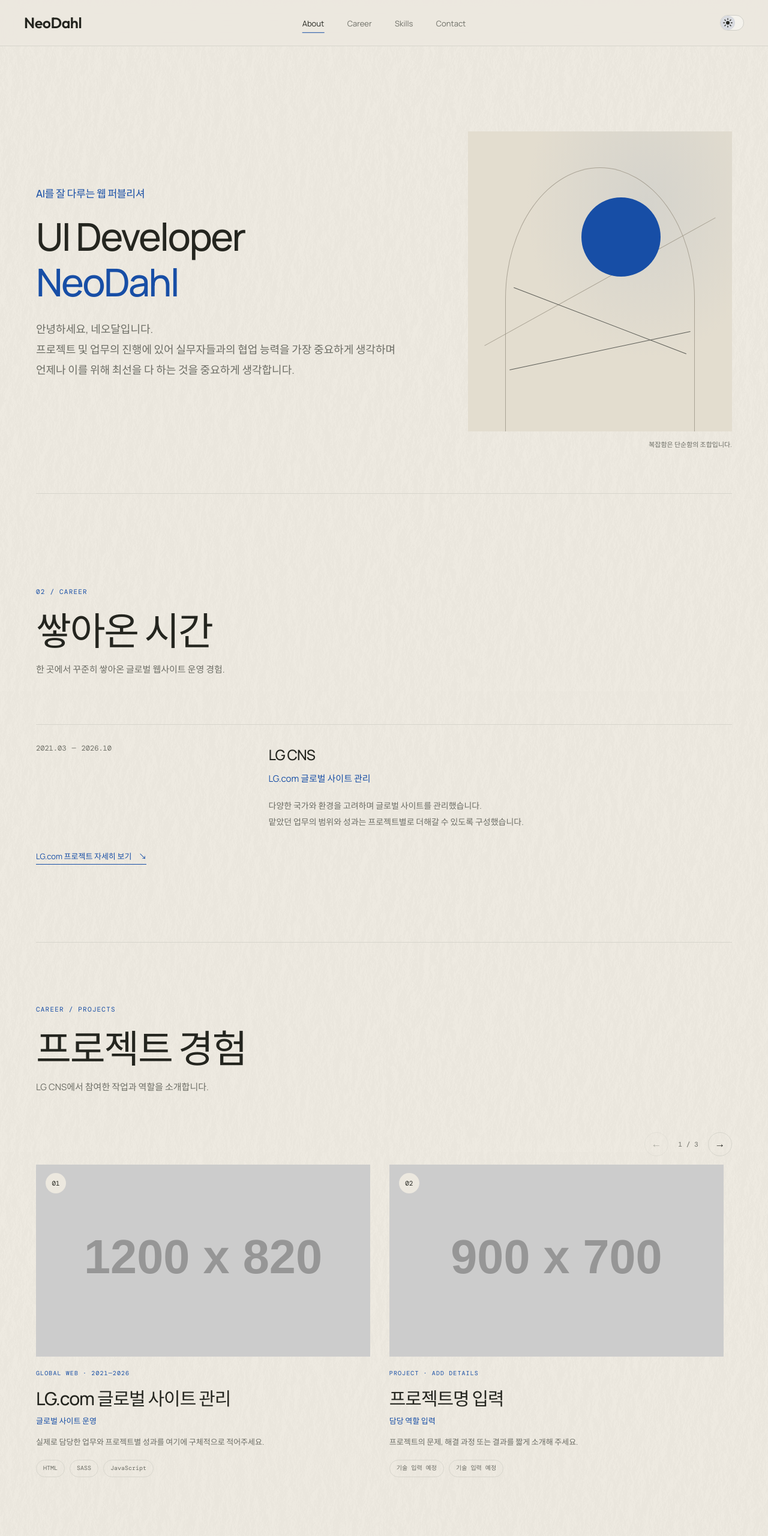
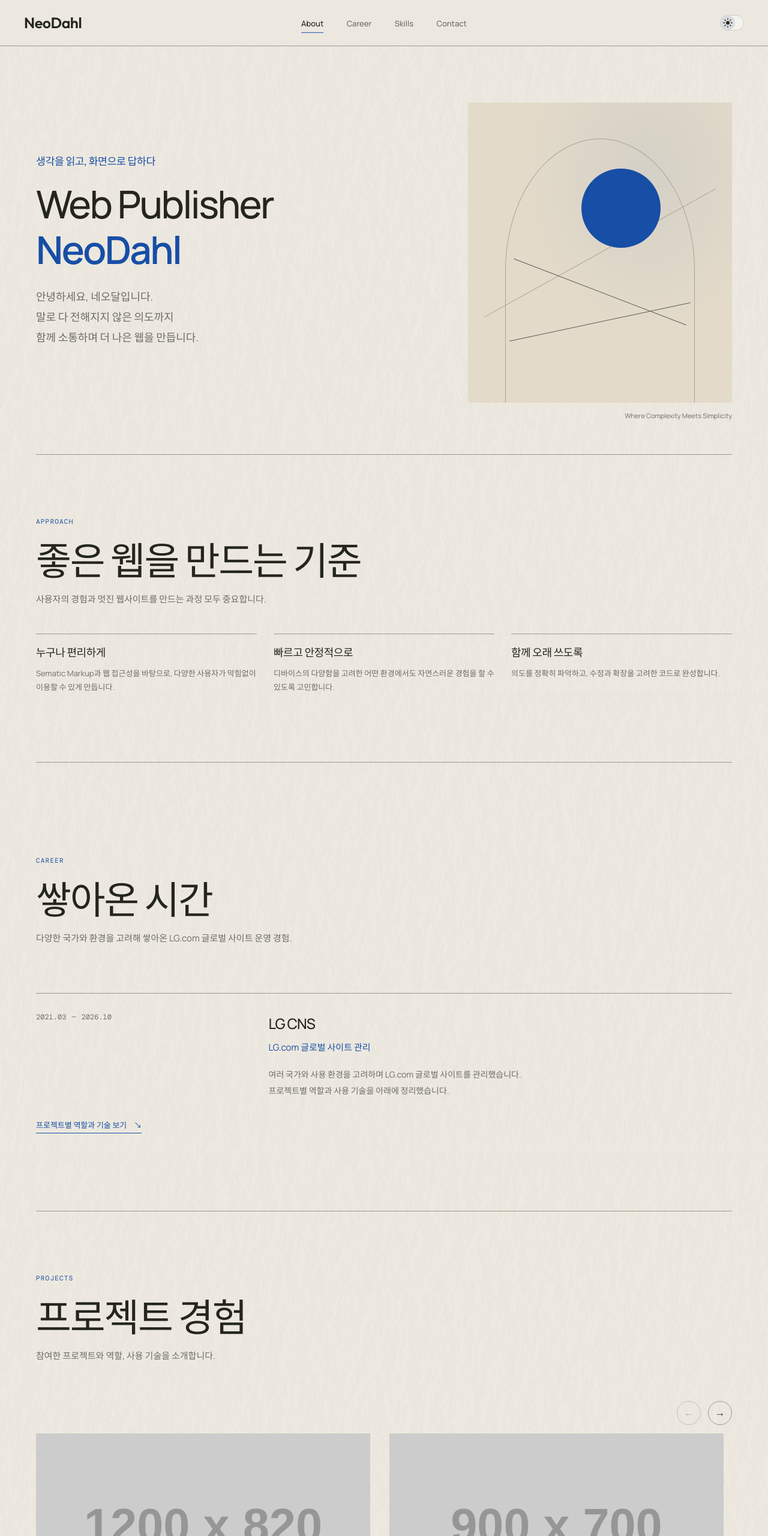
Before and after one commit to neodahl/newPortfolio, a website built with Vite: page src/index.pug in a window 1280 px wide. Shown: the top 2560 px of the page at 60% size. Built offline with nearby package versions, Linux system fonts and the light colour scheme; placeholder pictures from the web are drawn by us.

Commit message:
about 추가

```diff
--- a/src/index.pug
+++ b/src/index.pug
@@ -4,7 +4,7 @@ html(lang="ko")
     meta(charset="UTF-8")
     meta(name="viewport" content="width=device-width, initial-scale=1.0")
     meta(name="theme-color" content="#ece8df")
-    meta(name="description" content="웹 퍼블리셔 NeoDahl의 소개와 경력, 기술, 프로젝트를 담은 포트폴리오입니다.")
+    meta(name="description" content="상대의 의도를 세심하게 읽고, 웹 화면으로 구현하는 웹 퍼블리셔 NeoDahl의 포트폴리오입니다.")
     title NeoDahl — Web Publisher Portfolio
     link(rel="preconnect" href="https://fonts.googleapis.com")
     link(rel="preconnect" href="https://fonts.gstatic.com" crossorigin)
@@ -40,26 +40,43 @@ html(lang="ko")
     main#main-content
       section#about.about-section.section-shell(aria-labelledby="about-title")
         .about-section__intro
-          p.about-section__kicker AI를 잘 다루는 웹 퍼블리셔
+          p.about-section__kicker 생각을 읽고, 화면으로 답하다
           h1#about-title.about-section__title
-            | UI Developer
+            | Web Publisher
             br
             em NeoDahl
           p.about-section__summary
             | 안녕하세요, 네오달입니다.
             br
-            | 프로젝트 및 업무의 진행에 있어 실무자들과의 협업 능력을 가장 중요하게 생각하며 언제나 이를 위해 최선을 다 하는 것을 중요하게 생각합니다.
+            | 말로 다 전해지지 않은 의도까지
+            br
+            | 함께 소통하며 더 나은 웹을 만듭니다.
         .about-section__art(aria-hidden="true")
           .about-art__frame
             .about-art__sun
             .about-art__line.about-art__line--one
             .about-art__line.about-art__line--two
-          p.about-section__note 복잡함은 단순함의 조합입니다.
+          p.about-section__note Where Complexity Meets Simplicity
+      section#approach.approach-section.section-shell(aria-labelledby="approach-title")
+        .approach-section__heading.section-heading
+          p.section-heading__eyebrow APPROACH
+          h2#approach-title.section-heading__title 좋은 웹을 만드는 기준
+          p.section-heading__description 사용자의 경험과 멋진 웹사이트를 만드는 과정 모두 중요합니다.
+        .approach-grid
+          article.approach-card
+            h3.approach-card__title 누구나 편리하게
+            p.approach-card__description Sematic Markup과 웹 접근성을 바탕으로, 다양한 사용자가 막힘없이 이용할 수 있게 만듭니다.
+          article.approach-card
+            h3.approach-card__title 빠르고 안정적으로
+            p.approach-card__description 디바이스의 다양함을 고려한 어떤 환경에서도 자연스러운 경험을 할 수 있도록 고민합니다.
+          article.approach-card
+            h3.approach-card__title 함께 오래 쓰도록
+            p.approach-card__description 의도를 정확히 파악하고, 수정과 확장을 고려한 코드로 완성합니다.
       section#career.career-section.section-shell(aria-labelledby="career-title")
         .section-heading
-          p.section-heading__eyebrow 02 / CAREER
+          p.section-heading__eyebrow CAREER
           h2#career-title.section-heading__title 쌓아온 시간
-          p.section-heading__description 한 곳에서 꾸준히 쌓아온 글로벌 웹사이트 운영 경험.
+          p.section-heading__description 다양한 국가와 환경을 고려해 쌓아온 LG.com 글로벌 사이트 운영 경험.
         .career-entry
           p.career-entry__period
             time(datetime="2021-03") 2021.03
@@ -69,20 +86,19 @@ html(lang="ko")
             h3.career-entry__company LG CNS
             p.career-entry__role LG.com 글로벌 사이트 관리
             p.career-entry__description
-              | 다양한 국가와 환경을 고려하며 글로벌 사이트를 관리했습니다.
+              | 여러 국가와 사용 환경을 고려하며 LG.com 글로벌 사이트를 관리했습니다.
               br
-              | 맡았던 업무의 범위와 성과는 프로젝트별로 더해갈 수 있도록 구성했습니다.
-        a.career-project-link(href="#projects") LG.com 프로젝트 자세히 보기
+              | 프로젝트별 역할과 사용 기술을 아래에 정리했습니다.
+        a.career-project-link(href="#projects") 프로젝트별 역할과 기술 보기
         section#projects.projects-section(aria-labelledby="projects-title")
           .section-heading.section-heading--projects
-            p.section-heading__eyebrow CAREER / PROJECTS
+            p.section-heading__eyebrow PROJECTS
             h3#projects-title.section-heading__title 프로젝트 경험
-            p.section-heading__description LG CNS에서 참여한 작업과 역할을 소개합니다.
+            p.section-heading__description 참여한 프로젝트와 역할, 사용 기술을 소개합니다.
           .project-slider
             .project-slider__controls(aria-label="프로젝트 슬라이드 조작")
               button.project-slider__button.project-slider__button--previous(type="button" aria-label="이전 프로젝트" disabled)
                 span(aria-hidden="true") ←
-              p.project-slider__status(aria-live="polite" aria-atomic="true") 1 / 3
               button.project-slider__button.project-slider__button--next(type="button" aria-label="다음 프로젝트")
                 span(aria-hidden="true") →
             .swiper.project-slider__viewport(role="region" tabindex="0" aria-label="프로젝트 슬라이드")
@@ -90,74 +106,67 @@ html(lang="ko")
                 article.project-card.project-card--featured.swiper-slide
                   .project-card__image-wrap
                     img.project-card__image(src="https://placehold.co/1200x820/E8E3D8/34352F?text=Global+Website" alt="글로벌 웹사이트 프로젝트 이미지 자리" width="1200" height="820" loading="lazy")
-                    span.project-card__number 01
                   .project-card__content
                     p.project-card__category GLOBAL WEB · 2021—2026
                     h4.project-card__title LG.com 글로벌 사이트 관리
                     p.project-card__role 글로벌 사이트 운영
-                    p.project-card__description 실제로 담당한 업무와 프로젝트별 성과를 여기에 구체적으로 적어주세요.
+                    p.project-card__description 다양한 국가와 환경을 고려하며 LG.com 글로벌 사이트를 운영·관리했습니다.
                     ul.project-card__tags(aria-label="사용 기술")
                       li HTML
                       li SASS
                       li JavaScript
                 article.project-card.swiper-slide
                   .project-card__image-wrap
-                    img.project-card__image(src="https://placehold.co/900x700/DCD8CE/34352F?text=Project+02" alt="두 번째 프로젝트 이미지 자리" width="900" height="700" loading="lazy")
-                    span.project-card__number 02
+                    img.project-card__image(src="https://placehold.co/900x700/DCD8CE/34352F?text=Project" alt="프로젝트 이미지 자리" width="900" height="700" loading="lazy")
                   .project-card__content
-                    p.project-card__category PROJECT · ADD DETAILS
-                    h4.project-card__title 프로젝트명 입력
-                    p.project-card__role 담당 역할 입력
-                    p.project-card__description 프로젝트의 문제, 해결 과정 또는 결과를 짧게 소개해 주세요.
+                    p.project-card__category PROJECT · DETAILS TO COME
+                    h4.project-card__title 프로젝트 정보 정리 중
+                    p.project-card__role 프로젝트별 역할을 정리하고 있습니다
+                    p.project-card__description 참여 내용이 정리되는 대로 역할과 기여 과정을 추가할 예정입니다.
                     ul.project-card__tags(aria-label="사용 기술")
-                      li 기술 입력 예정
-                      li 기술 입력 예정
+                      li 기술 정리 중
+                      li 기술 정리 중
                 article.project-card.swiper-slide
                   .project-card__image-wrap
-                    img.project-card__image(src="https://placehold.co/900x700/E9E5DC/34352F?text=Project+03" alt="세 번째 프로젝트 이미지 자리" width="900" height="700" loading="lazy")
-                    span.project-card__number 03
+                    img.project-card__image(src="https://placehold.co/900x700/E9E5DC/34352F?text=Project" alt="프로젝트 이미지 자리" width="900" height="700" loading="lazy")
                   .project-card__content
-                    p.project-card__category PROJECT · ADD DETAILS
-                    h4.project-card__title 프로젝트명 입력
-                    p.project-card__role 담당 역할 입력
-                    p.project-card__description 프로젝트의 문제, 해결 과정 또는 결과를 짧게 소개해 주세요.
+                    p.project-card__category PROJECT · DETAILS TO COME
+                    h4.project-card__title 프로젝트 정보 정리 중
+                    p.project-card__role 프로젝트별 역할을 정리하고 있습니다
+                    p.project-card__description 참여 내용이 정리되는 대로 역할과 기여 과정을 추가할 예정입니다.
                     ul.project-card__tags(aria-label="사용 기술")
-                      li 기술 입력 예정
-                      li 기술 입력 예정
+                      li 기술 정리 중
+                      li 기술 정리 중
       section#skills.skills-section.section-shell(aria-labelledby="skills-title")
         .section-heading
-          p.section-heading__eyebrow 03 / SKILLS
-          h2#skills-title.section-heading__title 익숙한 도구와 기술
-          p.section-heading__description 다양한 웹 환경에 맞춰 화면을 구현하고, 팀과 함께 안정적으로 운영해 왔습니다.
+          p.section-heading__eyebrow SKILLS
+          h2#skills-title.section-heading__title 화면을 완성하는 기술
+          p.section-heading__description 의도를 화면으로 옮기기 위해 사용하는 마크업·스타일·인터랙션 기술과 협업 도구입니다.
         .skills-grid
           article.skill-card
-            p.skill-card__number 01
             h3.skill-card__title 마크업
             ul.skill-card__list(aria-label="마크업 기술")
               li HTML
           article.skill-card
-            p.skill-card__number 02
             h3.skill-card__title 스타일
             ul.skill-card__list(aria-label="스타일 기술")
               li SASS
           article.skill-card
-            p.skill-card__number 03
             h3.skill-card__title 인터랙션
             ul.skill-card__list(aria-label="인터랙션 기술")
               li Vanilla JS
               li jQuery
           article.skill-card
-            p.skill-card__number 04
             h3.skill-card__title 협업과 운영
             ul.skill-card__list(aria-label="협업 도구")
               li Git
               li JIRA
       section#contact.contact-section.section-shell(aria-labelledby="contact-title")
         .section-heading
-          p.section-heading__eyebrow 04 / CONTACT
-          h2#contact-title.section-heading__title 다음 이야기를 기다립니다.
+          p.section-heading__eyebrow CONTACT
+          h2#contact-title.section-heading__title 함께 만들 다음 화면
         .contact-section__bottom
-          p.contact-section__copy 함께 만들 좋은 웹에 대해 이야기해요.
+          p.contact-section__copy 좋은 웹 경험에 대한 생각을 나누고 싶습니다.
           a.contact-link(href="mailto:neodahl90@gmail.com")
             span.contact-link__email neodahl90@gmail.com
             span.contact-link__arrow(aria-hidden="true") ↗
--- a/src/scripts/main.js
+++ b/src/scripts/main.js
@@ -200,7 +200,7 @@ if ('IntersectionObserver' in window) {
   );
 
   document.querySelectorAll(
-    '.about-section__intro, .about-section__art, .section-heading, .career-entry, .career-project-link, .skill-card, .contact-section__bottom',
+    '.about-section__intro, .about-section__art, .section-heading, .approach-card, .career-entry, .career-project-link, .skill-card, .contact-section__bottom',
   )
     .forEach((element) => {
       element.classList.add('reveal-on-scroll');
@@ -213,14 +213,11 @@ const projectViewport = document.querySelector('.project-slider__viewport');
 if (projectViewport) {
   const previousButton = document.querySelector('.project-slider__button--previous');
   const nextButton = document.querySelector('.project-slider__button--next');
-  const slideStatus = document.querySelector('.project-slider__status');
   let activeProjectIndex = 0;
   let resizeTimeout;
 
   function updateProjectStatus(swiper) {
     activeProjectIndex = swiper.realIndex;
-    const slideCount = swiper.slides.length;
-    slideStatus.textContent = `${activeProjectIndex + 1} / ${slideCount}`;
     previousButton.disabled = swiper.isBeginning;
     nextButton.disabled = swiper.isEnd;
   }
@@ -272,9 +269,9 @@ if (projectViewport) {
       enabled: true,
       prevSlideMessage: '이전 프로젝트',
       nextSlideMessage: '다음 프로젝트',
-      firstSlideMessage: '첫 번째 프로젝트입니다',
+      firstSlideMessage: '첫 프로젝트입니다',
       lastSlideMessage: '마지막 프로젝트입니다',
-      slideLabelMessage: '{{index}} / {{slidesLength}}',
+      slideLabelMessage: '프로젝트',
     },
     breakpoints: {
       768: {
--- a/src/styles/main.scss
+++ b/src/styles/main.scss
@@ -26,10 +26,10 @@
   --color-surface: #e3ded4;
   --color-ink: #24251f;
   --color-muted: #6c6d65;
-  --color-line: #d7d5cc;
+  --color-line: #9d998e;
   --color-accent: #174ea6;
   --color-focus: #185abc;
-  --about-art-surface: #e3ddcf;
+  --about-art-surface: #e3dac9;
   --about-art-guide: #a29b8d;
   --about-art-crossing: #5a5b55;
   --page-texture: url("../images/paper-texture-light.png");
@@ -47,7 +47,7 @@
   --color-surface: #22231f;
   --color-ink: #f2f0e9;
   --color-muted: #b1b0a7;
-  --color-line: #41423c;
+  --color-line: #62635c;
   --color-accent: #78a9ff;
   --color-focus: #b6d0ff;
   --about-art-surface: #242a2b;
@@ -297,6 +297,7 @@ a {
 .primary-nav__link {
   position: relative;
   padding: rem(8px 0);
+  font-weight: 500;
   line-height: 1.35;
   transition:
     color 160ms ease,
@@ -518,17 +519,13 @@ a {
 .about-section {
   position: relative;
   display: grid;
-  min-height: min(rem(820px), calc(100svh - rem(76px)));
+  min-height: min(rem(780px), calc(100svh - rem(120px)));
   align-content: center;
   grid-template-columns: 1fr 0.78fr;
   align-items: center;
   column-gap: 5vw;
-  padding-top: rem(72px);
-  padding-bottom: rem(72px);
-}
-
-.about-section__intro {
-  padding-top: rem(44px);
+  padding-top: rem(48px);
+  padding-bottom: rem(48px);
 }
 
 .about-section__kicker,
@@ -561,6 +558,7 @@ a {
 .about-section__title em {
   color: var(--color-accent);
   font-style: normal;
+  font-weight: 600;
 }
 
 .about-section__summary {
@@ -574,7 +572,7 @@ a {
   width: 100%;
   max-width: rem(440px);
   justify-self: end;
-  margin-top: rem(70px);
+  margin-top: rem(40px);
 }
 
 .about-art__frame {
@@ -664,6 +662,42 @@ a {
   font-size: rem(11px);
   text-align: right;
   white-space: nowrap;
+}
+
+.approach-section {
+  border-top: rem(1px) solid var(--color-line);
+  padding-top: clamp(rem(64px), 8vw, rem(104px));
+  padding-bottom: clamp(rem(72px), 9vw, rem(112px));
+}
+
+.approach-section__heading {
+  max-width: rem(680px);
+}
+
+.approach-grid {
+  display: grid;
+  grid-template-columns: repeat(3, minmax(0, 1fr));
+  margin-top: rem(44px);
+  gap: rem(28px);
+}
+
+.approach-card {
+  border-top: rem(1px) solid var(--color-line);
+  padding-top: rem(16px);
+}
+
+.approach-card__title {
+  margin: 0 0 rem(8px);
+  font-size: rem(18px);
+  font-weight: 500;
+  letter-spacing: -0.025em;
+}
+
+.approach-card__description {
+  margin: 0;
+  color: var(--color-muted);
+  font-size: rem(13px);
+  line-height: 1.8;
 }
 
 .career-section {
@@ -807,15 +841,6 @@ a {
   opacity: 0.5;
 }
 
-.project-slider__status {
-  min-width: rem(42px);
-  margin: 0;
-  color: var(--color-muted);
-  font-family: var(--font-mono);
-  font-size: rem(11px);
-  text-align: center;
-}
-
 .project-slider__viewport {
   padding-bottom: rem(14px);
   touch-action: pan-y;
@@ -851,21 +876,6 @@ a {
 
 .project-card:hover .project-card__image {
   transform: scale(1.025);
-}
-
-.project-card__number {
-  position: absolute;
-  top: rem(14px);
-  left: rem(16px);
-  display: grid;
-  width: rem(34px);
-  aspect-ratio: 1;
-  place-items: center;
-  border-radius: 50%;
-  background: var(--color-page);
-  color: var(--color-ink);
-  font-family: var(--font-mono);
-  font-size: rem(11px);
 }
 
 .project-card__content {
@@ -939,15 +949,8 @@ a {
   border-left: rem(1px) solid var(--color-line);
 }
 
-.skill-card__number {
-  margin: 0;
-  color: var(--color-accent);
-  font-family: var(--font-mono);
-  font-size: rem(10px);
-}
-
 .skill-card__title {
-  margin: rem(30px 0 14px);
+  margin: 0 0 rem(14px);
   font-size: rem(17px);
   font-family: var(--font-display);
   font-weight: 500;
@@ -1051,7 +1054,7 @@ a {
 
 @media (min-width: 768px) {
   .about-section {
-    min-height: min(rem(860px), calc(100svh - rem(76px)));
+    min-height: min(rem(800px), calc(100svh - rem(120px)));
   }
 
   .project-card {
@@ -1075,13 +1078,18 @@ a {
 
 @media (min-width: 1440px) {
   .about-section {
-    min-height: rem(880px);
+    min-height: rem(820px);
   }
 }
 
 @media (max-width: 767px) {
   html {
     scroll-padding-top: rem(132px);
+  }
+
+  .approach-grid {
+    grid-template-columns: 1fr;
+    gap: rem(24px);
   }
 
   .site-header__inner {
@@ -1201,10 +1209,6 @@ a {
     grid-template-columns: 1fr;
     padding-top: rem(120px);
     padding-bottom: rem(72px);
-  }
-
-  .about-section__intro {
-    padding-top: 0;
   }
 
   .about-section__title {
```
